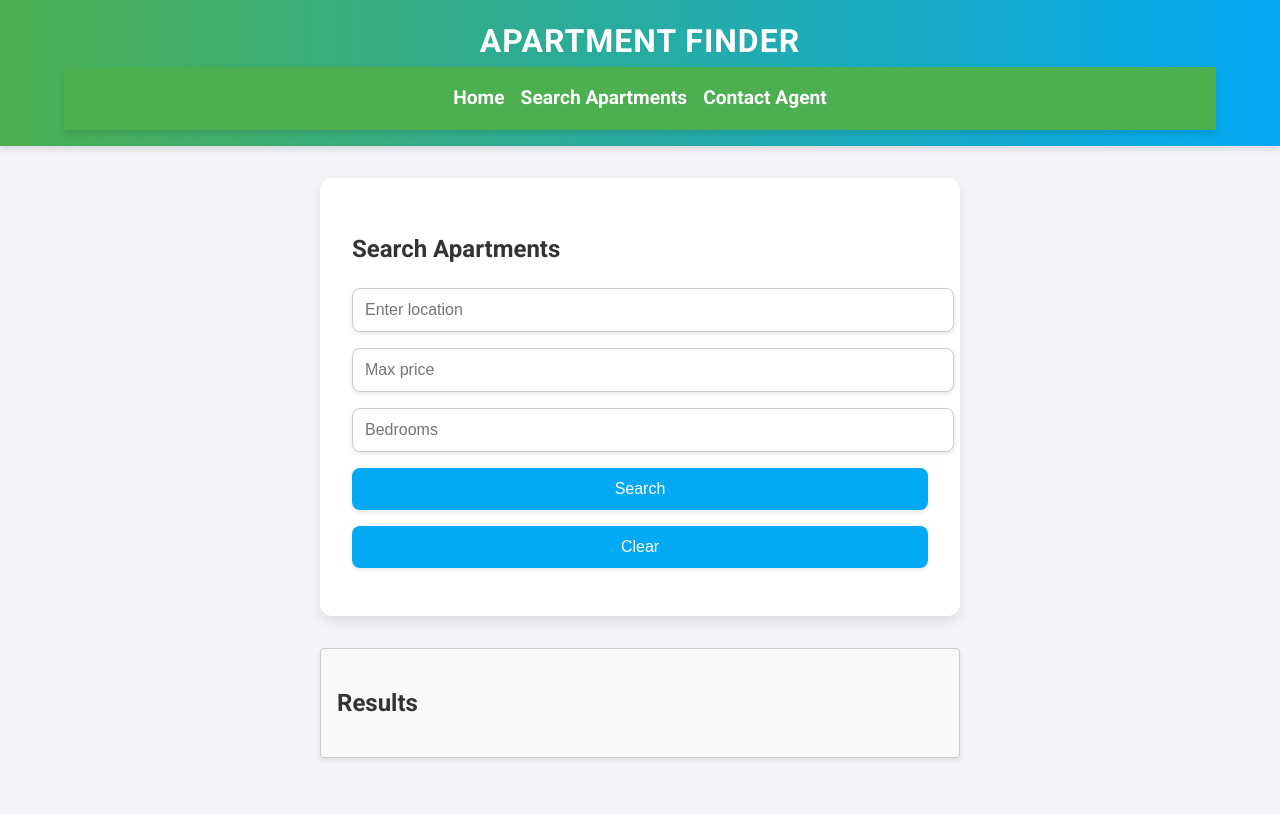
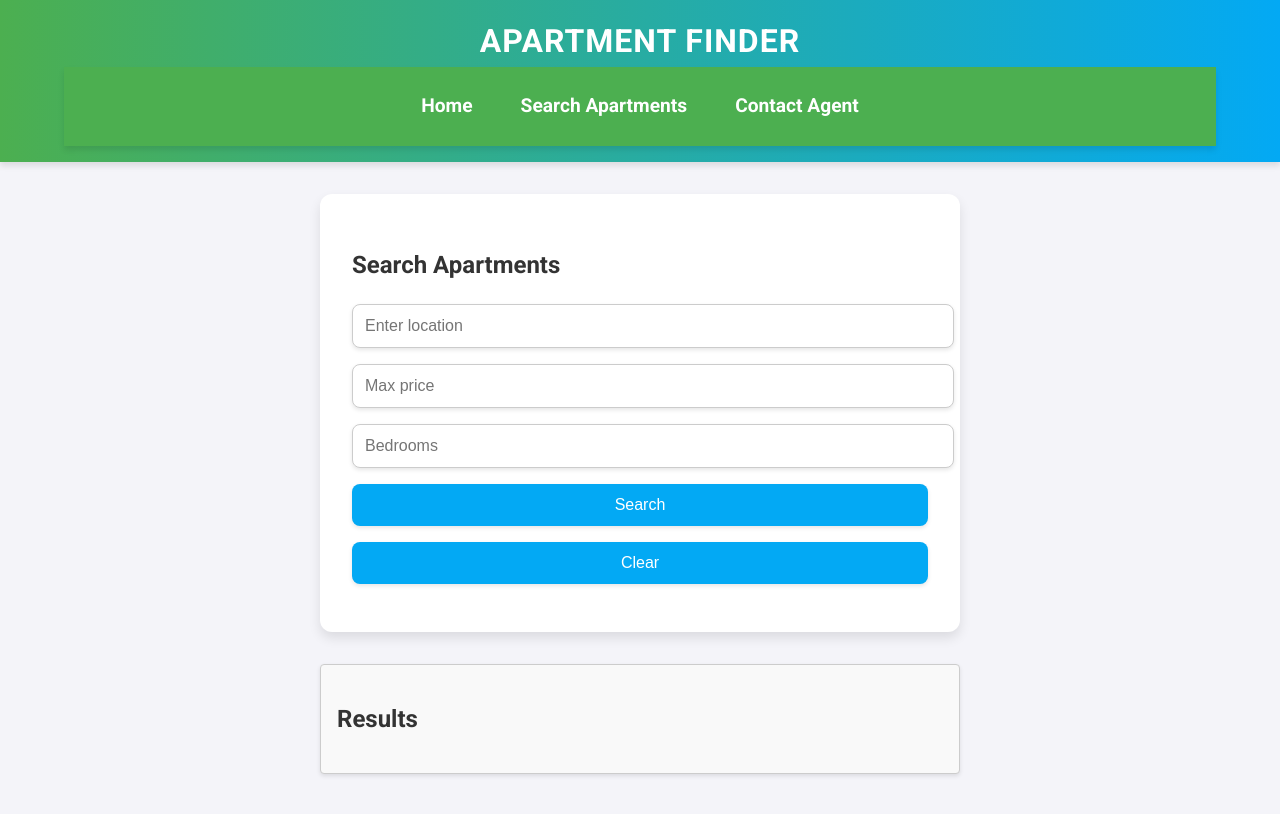
Before and after one commit to SivaPrasanthSivakumar/React-Based-Apartment-Finder-App, a React (Create React App) app: page /search in a window 1280 px wide. Shown: the top 814 px of the page. Built offline with nearby package versions, Linux system fonts and the light colour scheme.

Commit message:
front end update

```diff
--- a/src/styles.css
+++ b/src/styles.css
@@ -5,6 +5,7 @@
   --background-color: #f4f4f9;
   --text-color: #333;
   --header-gradient: linear-gradient(90deg, #4caf50, #03a9f4);
+  --base-spacing: 1rem;
 }
 
 body {
@@ -30,9 +31,9 @@ body {
 header {
   background: var(--header-gradient);
   color: white;
-  padding: 1rem 5%;
+  padding: var(--base-spacing) 5%;
   text-align: center;
-  box-shadow: 0 4px 6px rgba(0, 0, 0, 0.1);
+  box-shadow: 0 0.25rem 0.375rem rgba(0, 0, 0, 0.1);
   position: sticky;
   top: 0;
   z-index: 1000;
@@ -44,7 +45,7 @@ header h1 {
   font-size: clamp(1.8rem, 2.5vw, 2.5rem);
   font-weight: bold;
   text-transform: uppercase;
-  letter-spacing: 1px;
+  letter-spacing: 0.0625rem;
 }
 
 header button {
@@ -52,7 +53,7 @@ header button {
   color: var(--primary-color);
   border: none;
   padding: 0.75rem 1.5rem;
-  border-radius: 4px;
+  border-radius: 0.25rem;
   cursor: pointer;
   font-size: 1.2rem;
   font-weight: bold;
@@ -69,8 +70,8 @@ nav {
   justify-content: center;
   gap: 1rem;
   background-color: var(--primary-color);
-  padding: 1rem;
-  box-shadow: 0 4px 6px rgba(0, 0, 0, 0.1);
+  padding: var(--base-spacing);
+  box-shadow: 0 0.25rem 0.375rem rgba(0, 0, 0, 0.1);
 }
 
 nav a {
@@ -78,12 +79,14 @@ nav a {
   text-decoration: none;
   font-size: clamp(1rem, 1.5vw, 1.2rem);
   font-weight: bold;
-  transition: color 0.3s ease, transform 0.2s ease;
+  padding: 0.5rem 1rem;
+  border-radius: 0.5rem;
+  transition: background-color 0.3s ease, transform 0.2s ease;
 }
 
 nav a:hover {
-  color: var(--secondary-color);
-  transform: scale(1.1);
+  background-color: var(--secondary-color);
+  transform: scale(1.05);
 }
 
 main {
@@ -96,15 +99,15 @@ section {
   margin-bottom: 2rem;
   background: white;
   padding: 5%;
-  border-radius: 12px;
-  box-shadow: 0 6px 12px rgba(0, 0, 0, 0.1);
+  border-radius: 0.75rem;
+  box-shadow: 0 0.375rem 0.75rem rgba(0, 0, 0, 0.1);
   transition: transform 0.2s ease, box-shadow 0.3s ease;
   animation: fadeIn 1.5s ease-in-out;
 }
 
 section:hover {
-  transform: translateY(-5px);
-  box-shadow: 0 6px 12px rgba(0, 0, 0, 0.15);
+  transform: translateY(-0.3125rem);
+  box-shadow: 0 0.375rem 0.75rem rgba(0, 0, 0, 0.15);
 }
 
 input,
@@ -114,17 +117,17 @@ button {
   width: 100%;
   margin-bottom: 1rem;
   padding: 0.75rem;
-  border: 1px solid #ccc;
-  border-radius: 8px;
+  border: 0.0625rem solid #ccc;
+  border-radius: 0.5rem;
   font-size: 1rem;
-  box-shadow: 0 2px 4px rgba(0, 0, 0, 0.1);
+  box-shadow: 0 0.125rem 0.25rem rgba(0, 0, 0, 0.1);
   transition: border-color 0.3s ease, box-shadow 0.3s ease;
 }
 
 input:focus,
 textarea:focus {
   border-color: var(--accent-color);
-  box-shadow: 0 0 8px rgba(3, 169, 244, 0.5);
+  box-shadow: 0 0 0.5rem rgba(3, 169, 244, 0.5);
   outline: none;
 }
 
@@ -138,22 +141,22 @@ button {
 }
 
 button:hover {
-  transform: translateY(-3px);
-  box-shadow: 0 4px 8px rgba(0, 0, 0, 0.2);
+  transform: translateY(-0.1875rem);
+  box-shadow: 0 0.25rem 0.5rem rgba(0, 0, 0, 0.2);
 }
 
 #results {
-  border: 1px solid #ccc;
-  padding: 1rem;
+  border: 0.0625rem solid #ccc;
+  padding: var(--base-spacing);
   background-color: #f9f9f9;
-  border-radius: 4px;
+  border-radius: 0.25rem;
   font-size: 1rem;
   line-height: 1.5;
-  box-shadow: 0 2px 4px rgba(0, 0, 0, 0.1);
+  box-shadow: 0 0.125rem 0.25rem rgba(0, 0, 0, 0.1);
 }
 
 #results:hover {
-  box-shadow: 0 4px 8px rgba(0, 0, 0, 0.15);
+  box-shadow: 0 0.25rem 0.5rem rgba(0, 0, 0, 0.15);
 }
 
 @media (max-width: 768px) {
```
